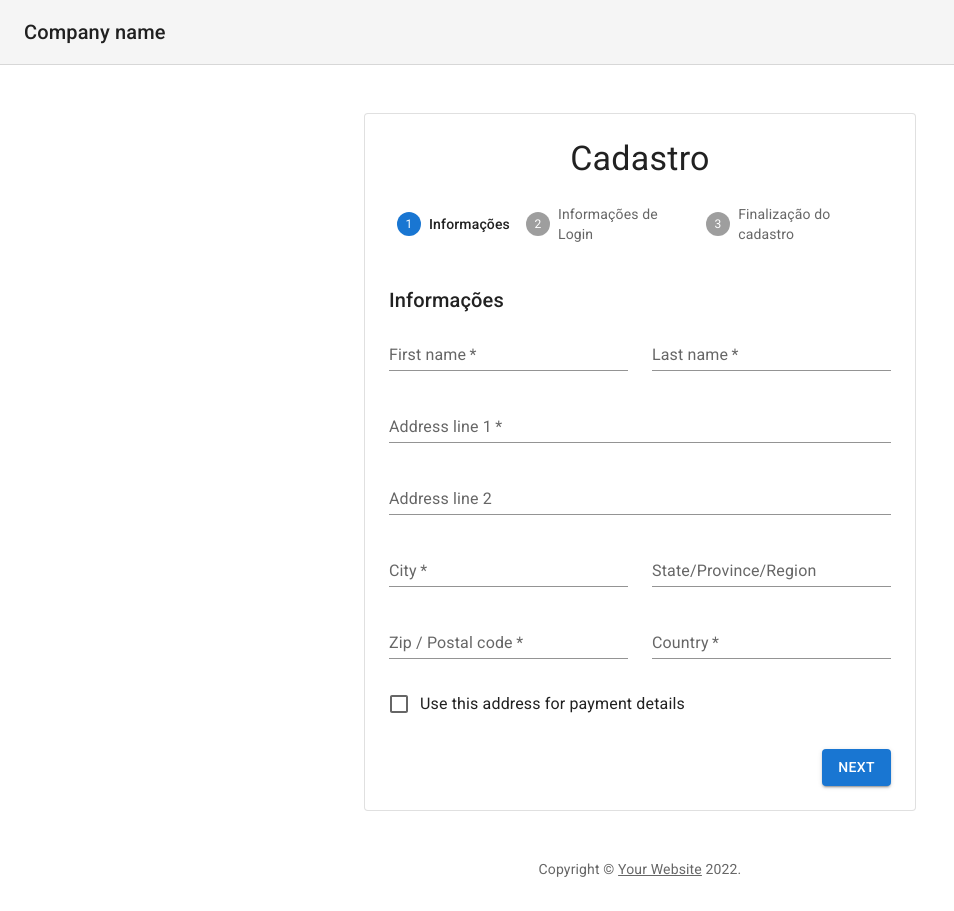
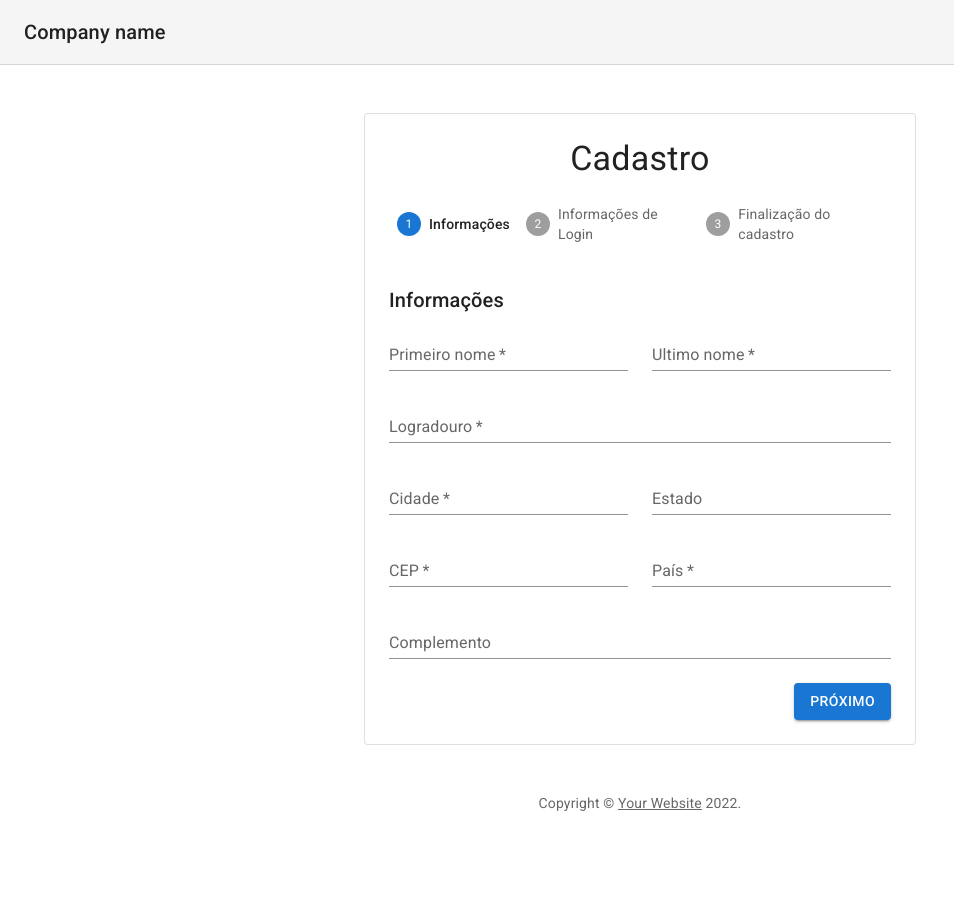
Before and after one commit to GGVidal/cartao-app, a React (Create React App) app: page /userSignUp in a window 1280 px wide. Shown: the whole page, without its empty margins (0-954 px from the left). After the commit the page ends 845 px from the top, so only its background shows below. Built offline with nearby package versions, Linux system fonts and the light colour scheme.

Commit message:
Adding links to the new pages

```diff
--- a/src/screens/CardRewards.tsx
+++ b/src/screens/CardRewards.tsx
@@ -79,31 +79,21 @@ const tiers = [
 ];
 const footers = [
   {
-    title: "Company",
-    description: ["Team", "History", "Contact us", "Locations"],
-  },
-  {
-    title: "Features",
+    title: "Parceiros",
     description: [
-      "Cool stuff",
-      "Random feature",
-      "Team feature",
-      "Developer stuff",
-      "Another one",
-    ],
-  },
-  {
-    title: "Resources",
-    description: [
-      "Resource",
-      "Resource name",
-      "Another resource",
-      "Final resource",
+      {
+        name: "Cadastre-se",
+        link: "/partner",
+      },
+      { name: "Fale Conosco", link: "/" },
     ],
   },
   {
     title: "Legal",
-    description: ["Privacy policy", "Terms of use"],
+    description: [
+      { name: "Privacy policy", link: "/" },
+      { name: "Terms of use", link: "/" },
+    ],
   },
 ];
 
@@ -134,18 +124,10 @@ const CardRewards: FC = () => {
             <Link
               variant="button"
               color="text.primary"
-              href="#"
+              href="/"
               sx={{ my: 1, mx: 1.5 }}
             >
               Inicio
-            </Link>
-            <Link
-              variant="button"
-              color="text.primary"
-              href="#"
-              sx={{ my: 1, mx: 1.5 }}
-            >
-              Clube de vantagens
             </Link>
             <Link
               variant="button"
@@ -157,8 +139,15 @@ const CardRewards: FC = () => {
             </Link>
           </nav>
           <Button
+            onClick={() => navigate("/userSignUp")}
+            variant="text"
+            sx={{ my: 1, mx: 1.5 }}
+          >
+            Cadastre-se
+          </Button>
+          <Button
             onClick={() => navigate("/login")}
-            variant="outlined"
+            variant="contained"
             sx={{ my: 1, mx: 1.5 }}
           >
             Login
@@ -283,10 +272,14 @@ const CardRewards: FC = () => {
                 {footer.title}
               </Typography>
               <ul>
-                {footer.description.map((item) => (
-                  <li key={item}>
-                    <Link href="#" variant="subtitle1" color="text.secondary">
-                      {item}
+                {footer.description.map((item, index) => (
+                  <li key={index}>
+                    <Link
+                      href={item.link!}
+                      variant="subtitle1"
+                      color="text.secondary"
+                    >
+                      {item.name}
                     </Link>
                   </li>
                 ))}
--- a/src/screens/SignInSide.tsx
+++ b/src/screens/SignInSide.tsx
@@ -128,7 +128,7 @@ export const Login: FC = () => {
                   </Link>
                 </Grid>
                 <Grid item>
-                  <Link href="#" variant="body2">
+                  <Link href="/userSignUp" variant="body2">
                     Não tem uma conta ainda? Cadastre-se
                   </Link>
                 </Grid>
--- a/src/screens/UserSignUp/components/AddressForm.tsx
+++ b/src/screens/UserSignUp/components/AddressForm.tsx
@@ -2,8 +2,6 @@ import React, { FC } from "react";
 import Grid from "@mui/material/Grid";
 import Typography from "@mui/material/Typography";
 import TextField from "@mui/material/TextField";
-import FormControlLabel from "@mui/material/FormControlLabel";
-import Checkbox from "@mui/material/Checkbox";
 
 export const AddressForm: FC = () => {
   return (
@@ -17,7 +15,7 @@ export const AddressForm: FC = () => {
             required
             id="firstName"
             name="firstName"
-            label="First name"
+            label="Primeiro nome"
             fullWidth
             autoComplete="given-name"
             variant="standard"
@@ -28,7 +26,7 @@ export const AddressForm: FC = () => {
             required
             id="lastName"
             name="lastName"
-            label="Last name"
+            label="Ultimo nome"
             fullWidth
             autoComplete="family-name"
             variant="standard"
@@ -37,21 +35,11 @@ export const AddressForm: FC = () => {
         <Grid item xs={12}>
           <TextField
             required
-            id="address1"
-            name="address1"
-            label="Address line 1"
+            id="address"
+            name="address"
+            label="Logradouro"
             fullWidth
-            autoComplete="shipping address-line1"
-            variant="standard"
-          />
-        </Grid>
-        <Grid item xs={12}>
-          <TextField
-            id="address2"
-            name="address2"
-            label="Address line 2"
-            fullWidth
-            autoComplete="shipping address-line2"
+            autoComplete="address address"
             variant="standard"
           />
         </Grid>
@@ -60,9 +48,9 @@ export const AddressForm: FC = () => {
             required
             id="city"
             name="city"
-            label="City"
+            label="Cidade"
             fullWidth
-            autoComplete="shipping address-level2"
+            autoComplete="address city"
             variant="standard"
           />
         </Grid>
@@ -70,9 +58,10 @@ export const AddressForm: FC = () => {
           <TextField
             id="state"
             name="state"
-            label="State/Province/Region"
+            label="Estado"
             fullWidth
             variant="standard"
+            autoComplete="address state"
           />
         </Grid>
         <Grid item xs={12} sm={6}>
@@ -80,9 +69,9 @@ export const AddressForm: FC = () => {
             required
             id="zip"
             name="zip"
-            label="Zip / Postal code"
+            label="CEP"
             fullWidth
-            autoComplete="shipping postal-code"
+            autoComplete="address cep"
             variant="standard"
           />
         </Grid>
@@ -91,18 +80,20 @@ export const AddressForm: FC = () => {
             required
             id="country"
             name="country"
-            label="Country"
+            label="País"
             fullWidth
-            autoComplete="shipping country"
+            autoComplete="address pais"
             variant="standard"
           />
         </Grid>
         <Grid item xs={12}>
-          <FormControlLabel
-            control={
-              <Checkbox color="secondary" name="saveAddress" value="yes" />
-            }
-            label="Use this address for payment details"
+          <TextField
+            id="complemento"
+            name="complemento"
+            label="Complemento"
+            fullWidth
+            autoComplete="address complemento"
+            variant="standard"
           />
         </Grid>
       </Grid>
--- a/src/screens/UserSignUp/components/LoginInfo.tsx
+++ b/src/screens/UserSignUp/components/LoginInfo.tsx
@@ -12,32 +12,34 @@ export const LoginInfo: FC = () => {
       <Grid container spacing={3}>
         <Grid item xs={12}>
           <TextField
-            id="address2"
-            name="address2"
-            label="Address line 2"
+            id="email"
+            name="email"
+            label="E-mail"
             fullWidth
-            autoComplete="shipping address-line2"
+            autoComplete="login email"
             variant="standard"
           />
         </Grid>
         <Grid item xs={12} sm={6}>
           <TextField
             required
-            id="city"
-            name="city"
-            label="City"
+            id="user"
+            name="user"
+            label="Usuário"
             fullWidth
-            autoComplete="shipping address-level2"
+            autoComplete="login user"
             variant="standard"
           />
         </Grid>
         <Grid item xs={12} sm={6}>
           <TextField
-            id="state"
-            name="state"
-            label="State/Province/Region"
+            id="password"
+            name="password"
+            label="Senha"
             fullWidth
             variant="standard"
+            type="password"
+            autoComplete="current-password"
           />
         </Grid>
       </Grid>
--- a/src/screens/UserSignUp/index.tsx
+++ b/src/screens/UserSignUp/index.tsx
@@ -94,15 +94,13 @@ export const UserSignUp: FC = () => {
             ))}
           </Stepper>
           <React.Fragment>
-            {activeStep === steps.length ? (
+            {activeStep === steps.length - 1 ? (
               <React.Fragment>
                 <Typography variant="h5" gutterBottom>
-                  Thank you for your order.
+                  Conta criada com sucesso
                 </Typography>
                 <Typography variant="subtitle1">
-                  Your order number is #2001539. We have emailed your order
-                  confirmation, and will send you an update when your order has
-                  shipped.
+                  Será enviado um e-mail para confirmar sua conta
                 </Typography>
               </React.Fragment>
             ) : (
@@ -111,7 +109,7 @@ export const UserSignUp: FC = () => {
                 <Box sx={{ display: "flex", justifyContent: "flex-end" }}>
                   {activeStep !== 0 && (
                     <Button onClick={handleBack} sx={{ mt: 3, ml: 1 }}>
-                      Back
+                      Voltar
                     </Button>
                   )}
                   <Button
@@ -119,7 +117,9 @@ export const UserSignUp: FC = () => {
                     onClick={handleNext}
                     sx={{ mt: 3, ml: 1 }}
                   >
-                    {activeStep === steps.length - 1 ? "Place order" : "Next"}
+                    {activeStep === steps.length - 2
+                      ? "Finalizar cadastro"
+                      : "Próximo"}
                   </Button>
                 </Box>
               </React.Fragment>
```
